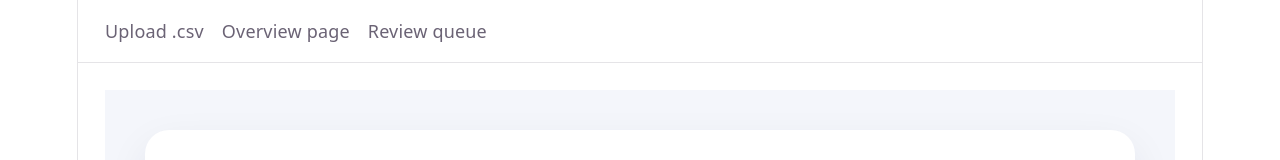
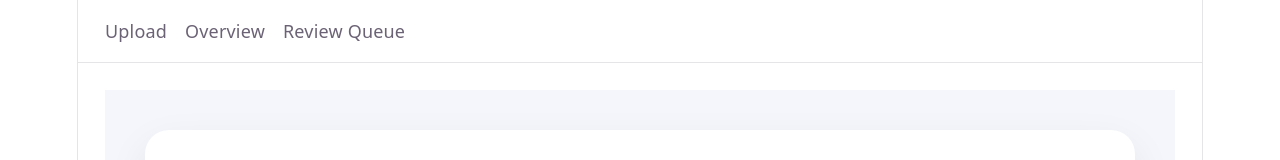
Before and after one commit to tksullivan3-cmd/MPCHackathon2026, a React (Vite) app: page / in a window 1280 px wide. Shown: the top 160 px of the page. Built offline with nearby package versions, Linux system fonts and the light colour scheme.

Commit message:
Header Change

```diff
--- a/src/App.tsx
+++ b/src/App.tsx
@@ -8,9 +8,9 @@ function App() {
   return (
     <>
       <nav className="nav">
-        <NavLink to="/upload">Upload .csv</NavLink>
-        <NavLink to="/overview">Overview page</NavLink>
-        <NavLink to="/review-queue">Review queue</NavLink>
+        <NavLink to="/upload">Upload </NavLink>
+        <NavLink to="/overview">Overview </NavLink>
+        <NavLink to="/review-queue">Review Queue</NavLink>
       </nav>
 
       <main className="main">
```
